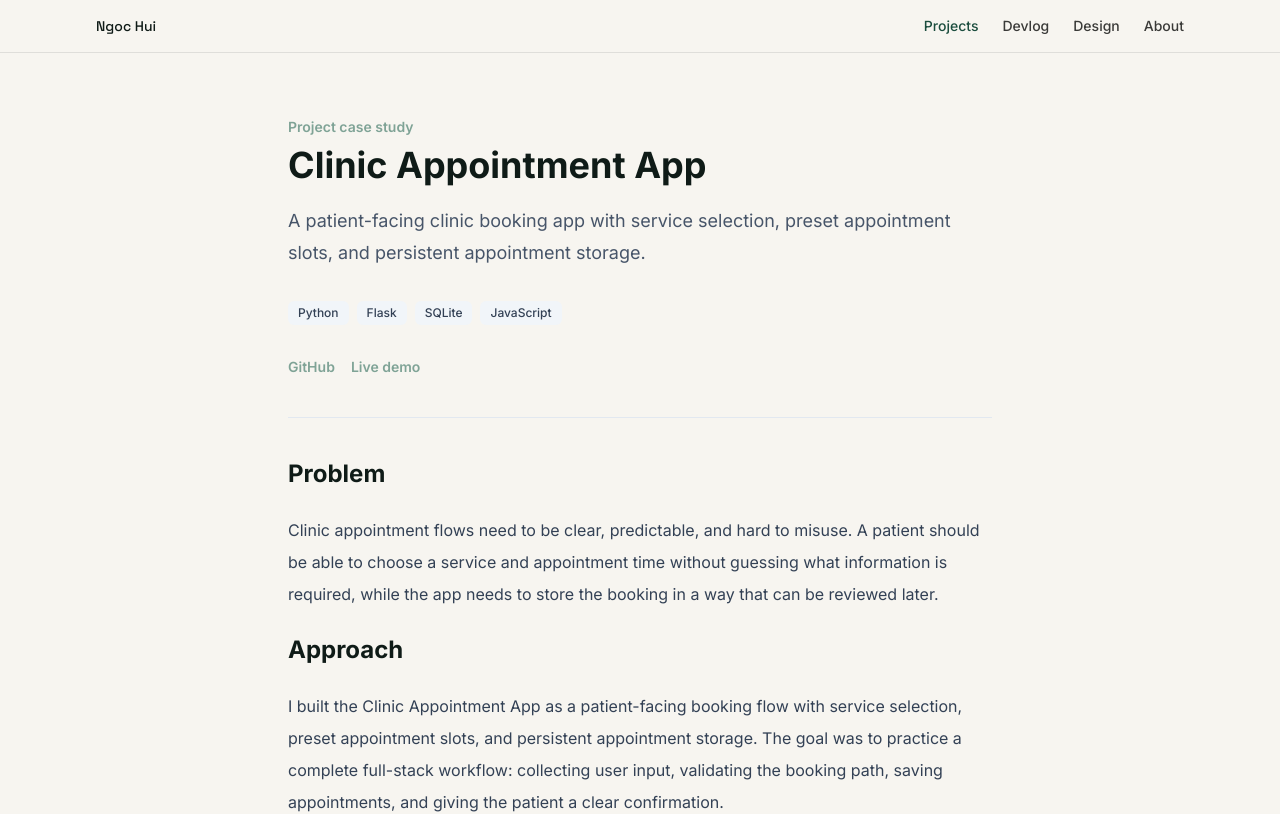
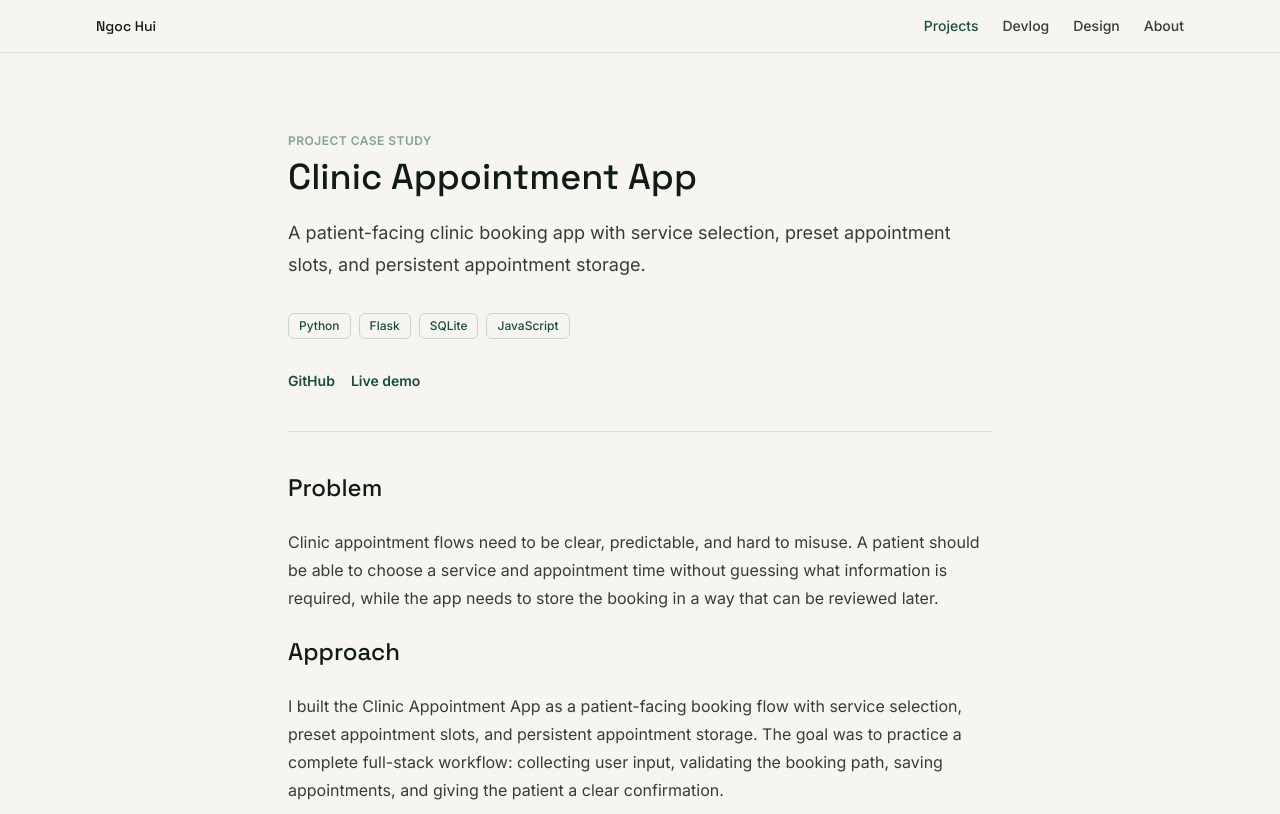
Before and after one commit to jadecodelab/Portfolio-Website, a Next.js app: page /projects/clinic-appointment-app in a window 1280 px wide. Shown: the top 814 px of the page. Built offline with nearby package versions, Linux system fonts and the light colour scheme.

Commit message:
Style projects detail page

```diff
--- a/app/projects/[slug]/page.tsx
+++ b/app/projects/[slug]/page.tsx
@@ -6,31 +6,52 @@ export async function generateStaticParams() {
   return projects.map((project) => ({ slug: project.slug }));
 }
 
-export async function generateMetadata({ params }: { params: Promise<{ slug: string }> }) {
+export async function generateMetadata({
+  params,
+}: {
+  params: Promise<{ slug: string }>;
+}) {
   const { slug } = await params;
   const project = await getCompiledProjectBySlug(slug);
 
   return {
-    title: project ? `${project.frontmatter.title} | Ngoc Hui` : "Project | Ngoc Hui",
+    title: project
+      ? `${project.frontmatter.title} | Ngoc Hui`
+      : "Project | Ngoc Hui",
     description: project?.frontmatter.summary,
   };
 }
 
-export default async function ProjectPage({ params }: { params: Promise<{ slug: string }> }) {
+export default async function ProjectPage({
+  params,
+}: {
+  params: Promise<{ slug: string }>;
+}) {
   const { slug } = await params;
   const project = await getCompiledProjectBySlug(slug);
 
   if (!project) notFound();
 
   return (
-    <article className="mx-auto max-w-3xl px-5 py-16 sm:px-6 lg:px-8">
-      <p className="text-sm font-semibold text-circuit">Project case study</p>
-      <h1 className="mt-2 text-4xl font-bold tracking-normal text-ink">{project.frontmatter.title}</h1>
-      {project.frontmatter.summary ? <p className="mt-5 text-lg leading-8 text-slate-600">{project.frontmatter.summary}</p> : null}
+    <article className="mx-auto max-w-3xl px-5 py-20 sm:px-6 lg:px-8">
+      <p className="text-xs font-semibold uppercase tracking-[0.04em] text-jade-soft">
+        Project case study
+      </p>
+      <h1 className="mt-2 font-display text-4xl font-medium text-ink">
+        {project.frontmatter.title}
+      </h1>
+      {project.frontmatter.summary ? (
+        <p className="mt-5 text-lg leading-8 text-charcoal">
+          {project.frontmatter.summary}
+        </p>
+      ) : null}
 
       <div className="mt-8 flex flex-wrap gap-2">
         {project.frontmatter.stack.map((item) => (
-          <span key={item} className="rounded-md bg-slate-100 px-2.5 py-1 text-xs font-medium text-slate-700">
+          <span
+            key={item}
+            className="rounded-md border border-jade-soft/40 px-2.5 py-1 text-xs font-medium text-jade-deep"
+          >
             {item}
           </span>
         ))}
@@ -38,13 +59,19 @@ export default async function ProjectPage({ params }: { params: Promise<{ slug:
 
       <div className="mt-8 flex flex-wrap gap-4 text-sm font-semibold">
         {project.frontmatter.links.map((link) => (
-          <a key={`${link.label}-${link.href}`} href={link.href} target="_blank" rel="noreferrer" className="text-circuit transition hover:text-signal">
+          <a
+            key={`${link.label}-${link.href}`}
+            href={link.href}
+            target="_blank"
+            rel="noreferrer"
+            className="text-jade-deep transition hover:text-ink"
+          >
             {link.label}
           </a>
         ))}
       </div>
 
-      <div className="mt-10 space-y-6 border-t border-slate-200 pt-10 text-base leading-8 text-slate-700 [&_h2]:text-2xl [&_h2]:font-bold [&_h2]:text-ink [&_p]:leading-8 [&_ul]:list-disc [&_ul]:space-y-2 [&_ul]:pl-6">
+      <div className="mt-10 space-y-6 border-t border-ink/10 pt-10 text-base leading-7 text-charcoal [&_h2]:font-display [&_h2]:text-2xl [&_h2]:font-medium [&_h2]:text-ink [&_p]:leading-7 [&_ul]:list-disc [&_ul]:space-y-2 [&_ul]:pl-6">
         {project.content}
       </div>
     </article>
```
